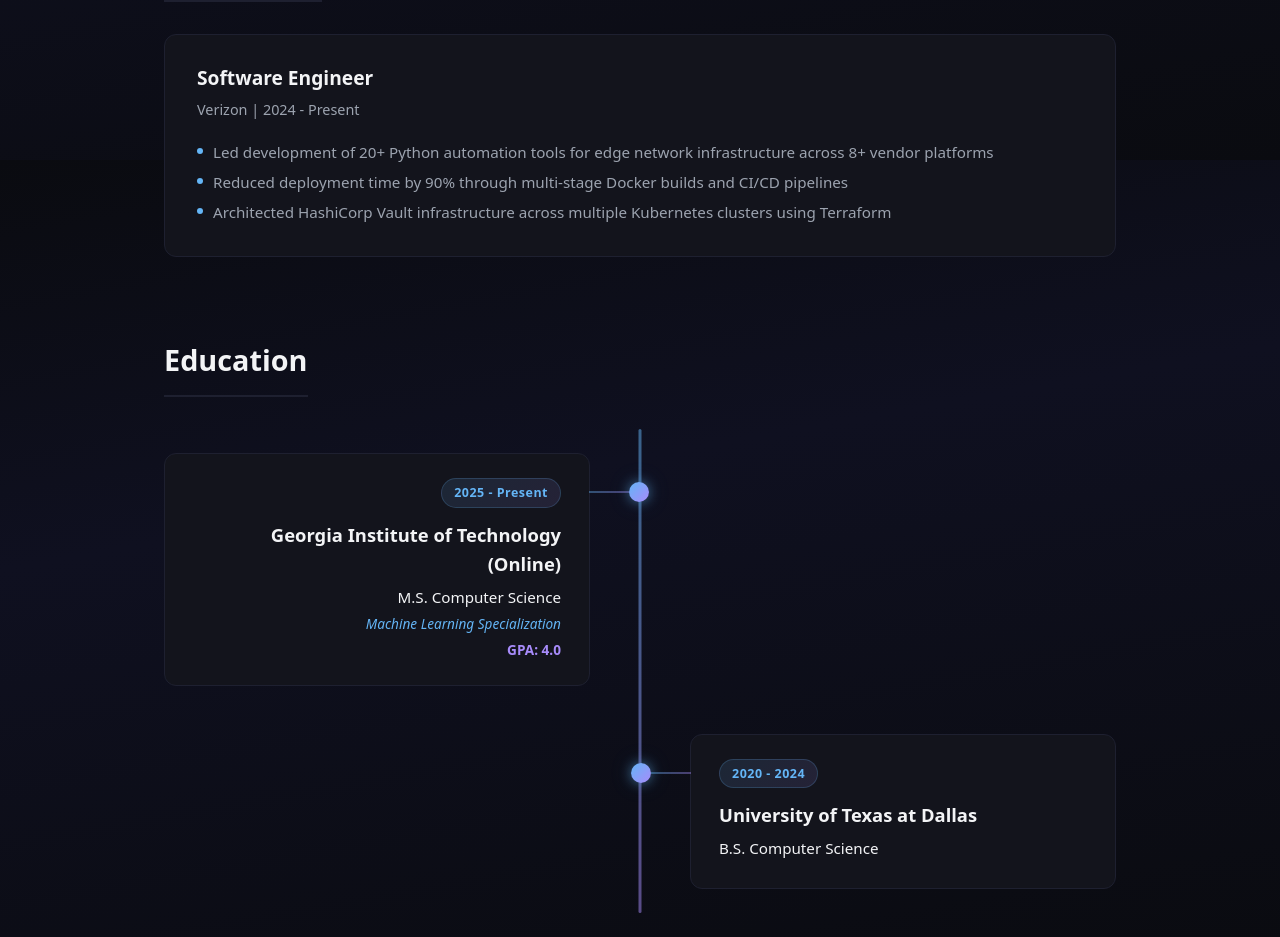
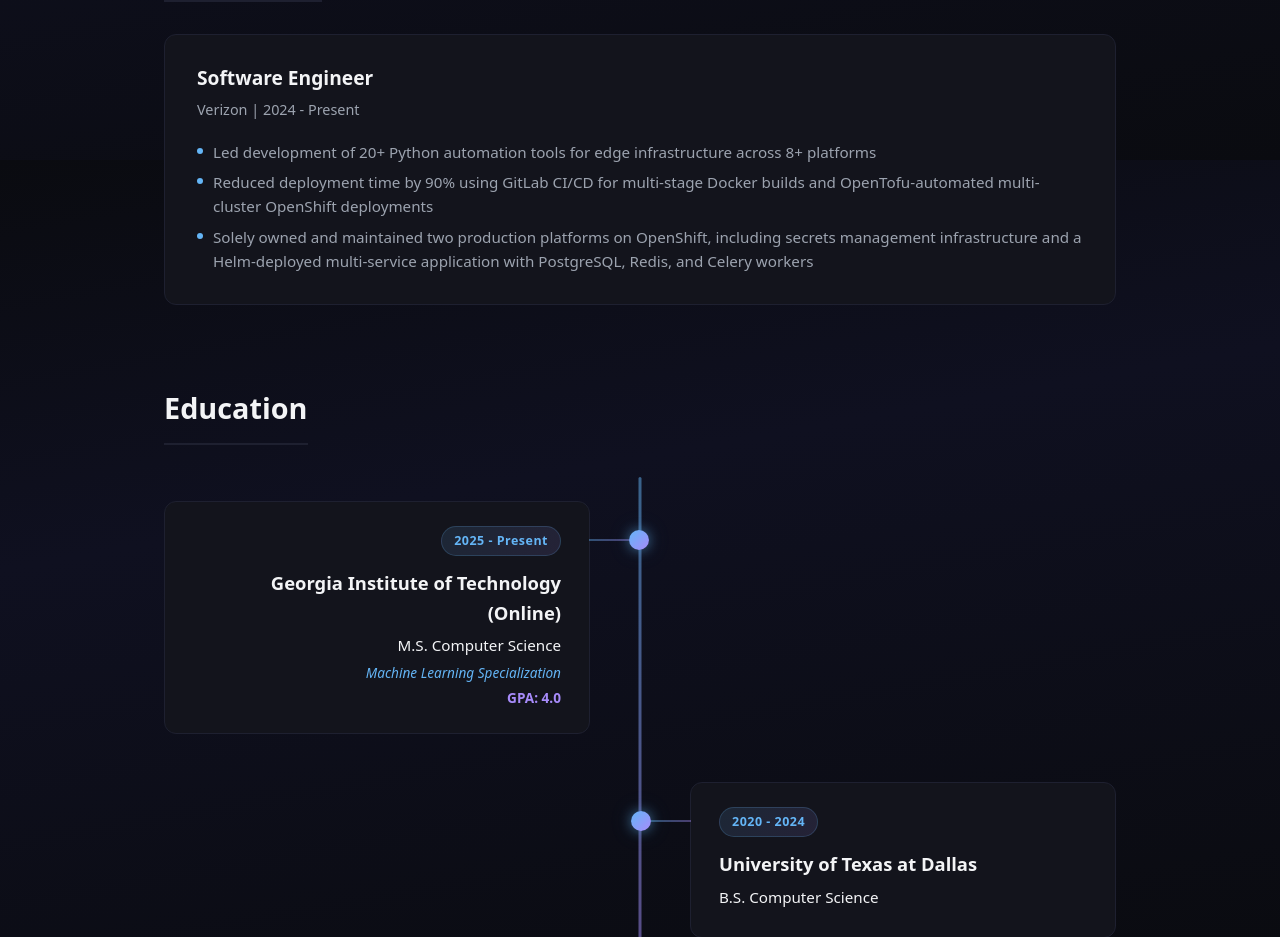
Before and after one commit to Salemmander/Portfolio, a React (Vite) app: page / in a window 1280 px wide. Shown: the part 1440-2377 px from the top of the page. Built offline with nearby package versions, Linux system fonts and the light colour scheme.

Commit message:
Update Verizon experience bullets to match resume changes

```diff
--- a/src/data.js
+++ b/src/data.js
@@ -81,9 +81,9 @@ export const experience = [
     company: 'Verizon',
     period: '2024 - Present',
     bullets: [
-      'Led development of 20+ Python automation tools for edge network infrastructure across 8+ vendor platforms',
-      'Reduced deployment time by 90% through multi-stage Docker builds and CI/CD pipelines',
-      'Architected HashiCorp Vault infrastructure across multiple Kubernetes clusters using Terraform',
+      'Led development of 20+ Python automation tools for edge infrastructure across 8+ platforms',
+      'Reduced deployment time by 90% using GitLab CI/CD for multi-stage Docker builds and OpenTofu-automated multi-cluster OpenShift deployments',
+      'Solely owned and maintained two production platforms on OpenShift, including secrets management infrastructure and a Helm-deployed multi-service application with PostgreSQL, Redis, and Celery workers',
     ],
   },
 ]
```
